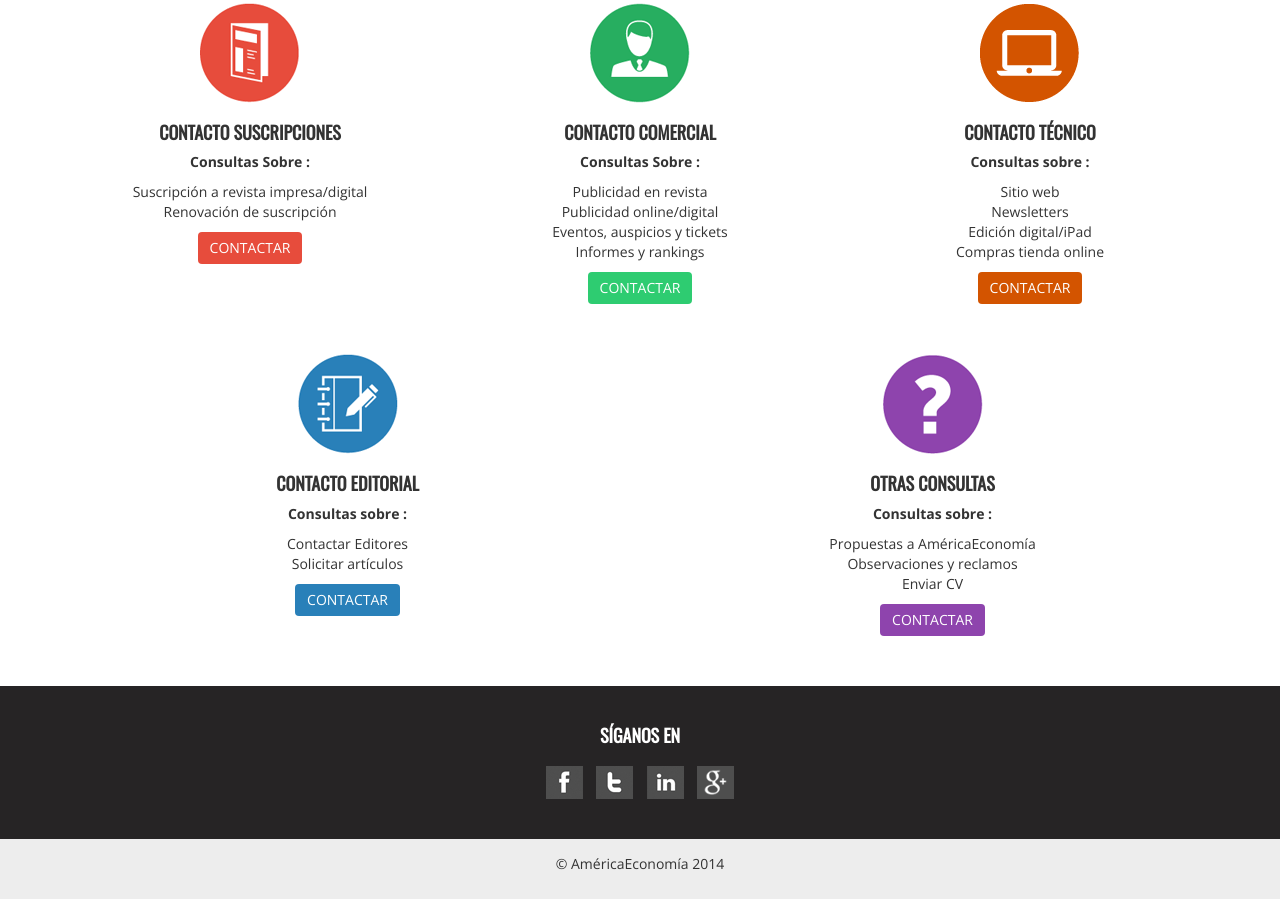
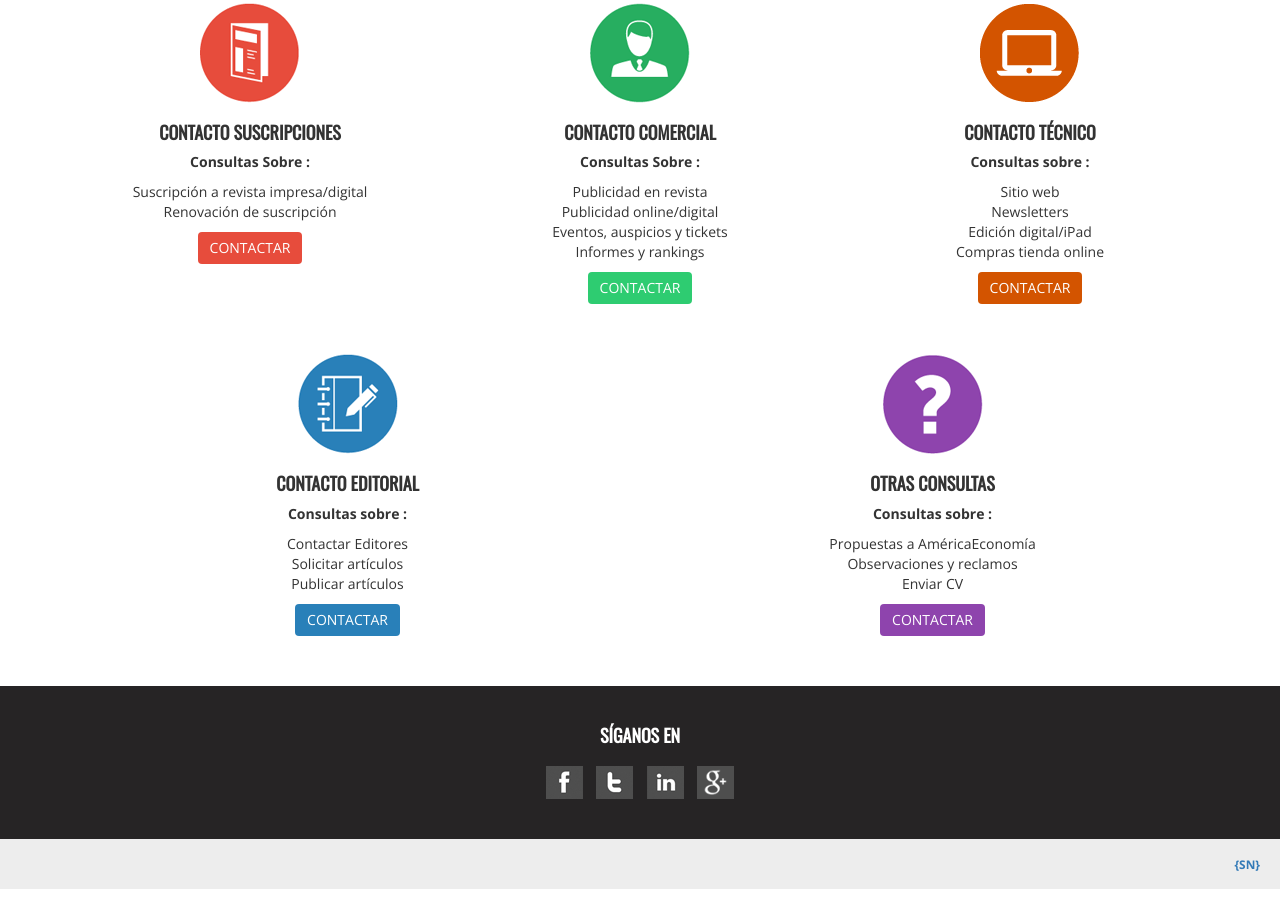
Before and after one commit to francotirador/contacto-ae, a plain HTML site: page index.html in a window 1280 px wide. Shown: the part 333-1232 px from the top of the page. Drawn offline with nearby package versions, Linux system fonts and the light colour scheme.

Commit message:
cambios de texto y footer

```diff
--- a/css/custom.css
+++ b/css/custom.css
@@ -323,3 +323,7 @@ footer{
 	padding:15px 0;
 	background:#ededed;
 }
+    footer small{
+        padding-right: 20px;
+        font-weight: bold;
+    }
--- a/index.html
+++ b/index.html
@@ -4,9 +4,9 @@
     <meta charset="utf-8">
     <meta http-equiv="X-UA-Compatible" content="IE=edge">
     <meta name="viewport" content="width=device-width, initial-scale=1">
-    <meta name="description" content="Am&eacute;ricaEconom&iacute;a.com el sitio de los negocios globales de Am&eacute;rica Latina" />
-    <meta name="keywords" content="Am&eacute;ricaEconom&iacute;a, revista, am&eacute;rica, latina, negocios, finanzas, debates, econom&iacute;a, tecnolog&iacute;a, mba, pol&iacute;tica, mercados, pymes, innovaci&oacute;n, infraestructura, rankings, lifestyle, lujo, viajes, an&aacute;lisis, noticias, educaci&oacute;n, ejecutiva" />
-    <meta name="author" content="">
+    <meta name="description content="Servicio al Cliente | AméricaEconomía"/>
+    <meta name="keywords" content="Envíe sus consultas y reclamos a través de nuestro Servicio al Cliente" />
+    <meta name="author" content="Siete Niveles Ltda." />
     <link rel="shortcut icon" href="http://www.americaeconomia.com/misc/favicon.ico" type="image/x-icon" />
 
     <title>Consultas y Servicio al Cliente | Am&eacute;ricaEconom&iacute;a - El sitio de los negocios globales de Am&eacute;rica Latina</title>
@@ -70,8 +70,9 @@
         <img src="img/editorial.png" alt="Contacto Editorial">
         <h2>CONTACTO EDITORIAL</h2>
           <p><strong>Consultas sobre :</strong></p>
-          	<p class="items">Contactar Editores</p>
-			<p>Solicitar art&iacute;culos</p>
+          <p class="items">Contactar Editores</p>
+			   <p class="items">Solicitar art&iacute;culos</p>
+         <p>Publicar art&iacute;culos</p>
           <p><a class="btn btn-success btn-editorial" href="#" role="button">Contactar</a></p>
         </div>
 
@@ -97,8 +98,8 @@
         </div>
     </div>
  </div>
-      <footer class="text-center">
-        <p>&copy; Am&eacute;ricaEconom&iacute;a 2014</p>
+      <footer class="text-right">
+        <small><a href="http://www.sieteniveles.com" title="Siete Niveles">{SN}</a></small>
       </footer>
 
     <script src="https://ajax.googleapis.com/ajax/libs/jquery/1.11.1/jquery.min.js"></script>
```
